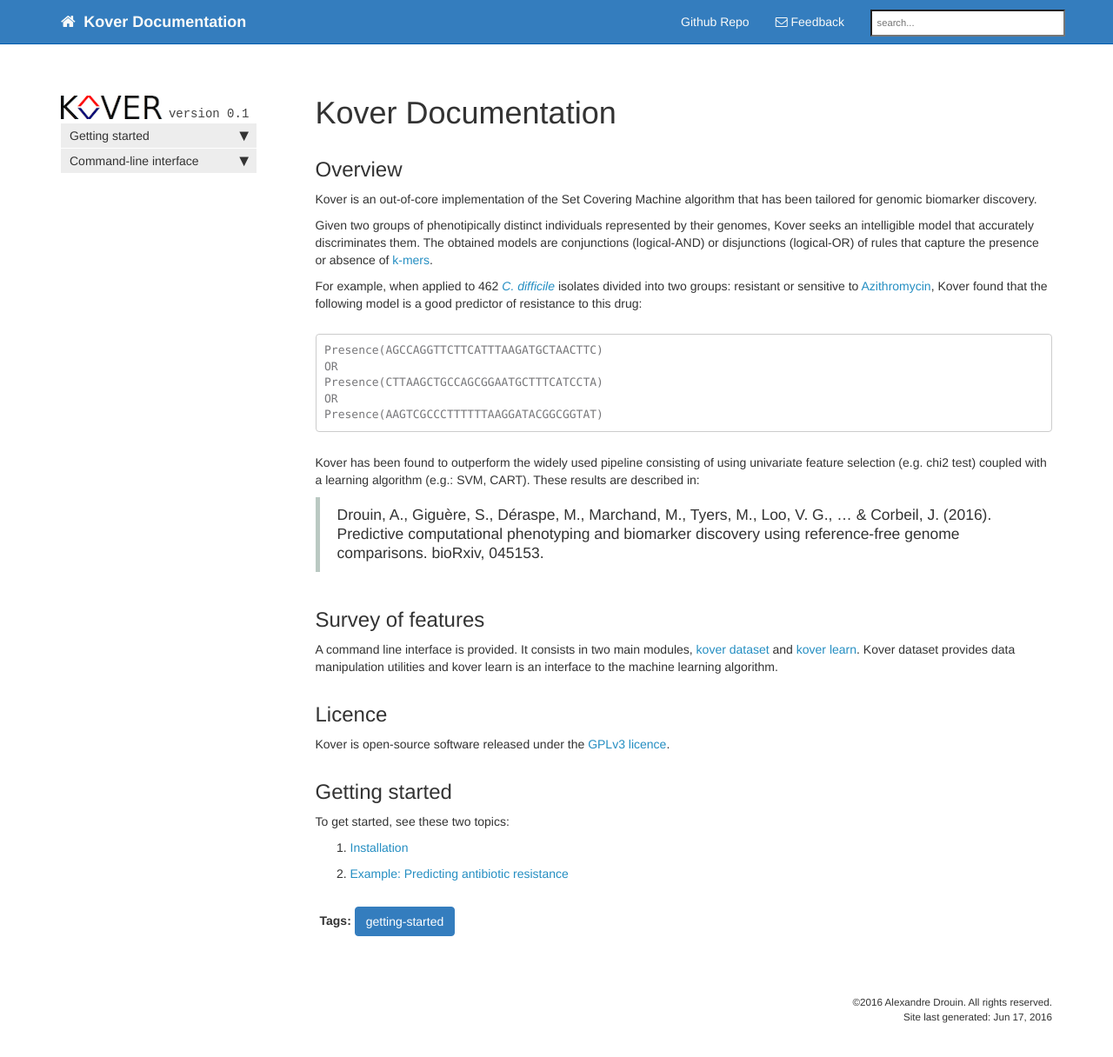
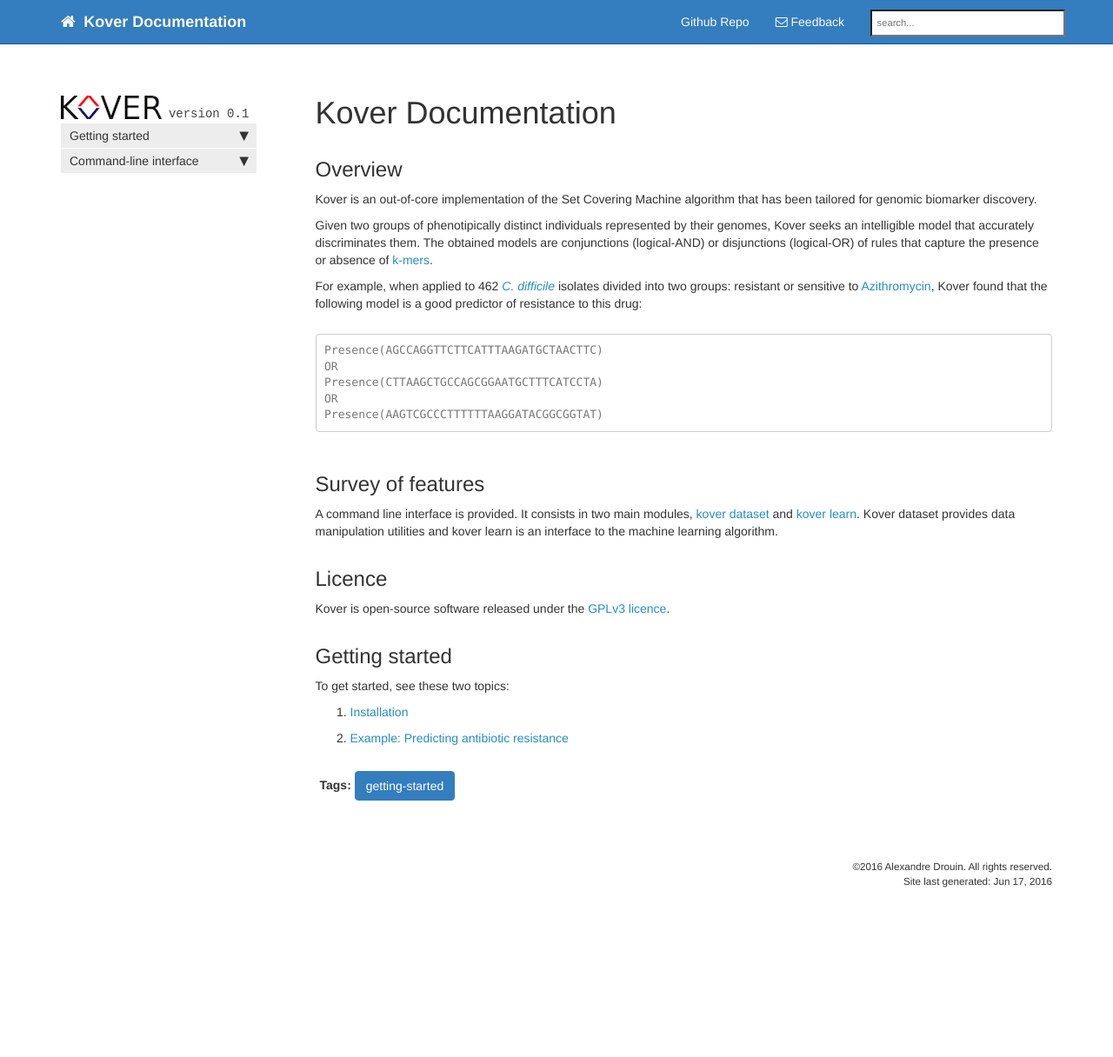
Before and after one commit to aldro61/kover, a Jekyll site: the page built from index.md, in a window 1280 px wide and 1228 px high. Shown: the top 1216 px of the window at 87% size. Built offline with Jekyll 4.4.1, drawn with Linux system fonts in a browser that asks for light colours; nearby versions of some CDN libraries; library files that are not in the unit come from our copies; Markdown is read by kramdown in place of the engine named in the settings; comment, search, counter and statistics services are not loaded.

Commit message:
Updated doc

````diff
--- a/index.md
+++ b/index.md
@@ -29,13 +29,6 @@ OR
 Presence(AAGTCGCCCTTTTTTAAGGATACGGCGGTAT)
 ```
 
-Kover has been found to outperform the widely used pipeline consisting of using univariate feature selection (e.g. chi2 test) coupled with a learning algorithm (e.g.: SVM, CART). These results are described in:
-
-> Drouin, A., Giguère, S., Déraspe, M., Marchand, M., Tyers, M., Loo, V.
-> G., ... & Corbeil, J. (2016). Predictive computational phenotyping and
-> biomarker discovery using reference-free genome comparisons. bioRxiv,
-> 045153.
-
 ## Survey of features
 
 A command line interface is provided. It consists in two main modules, [kover dataset](doc_dataset.html) and [kover learn](doc_learning.html). Kover dataset provides
````
Also changed, not shown: doc_dataset.md (+18 -2 lines).
